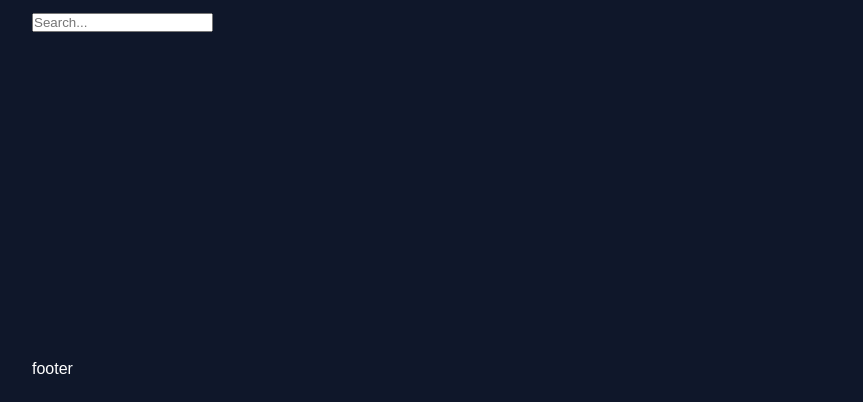
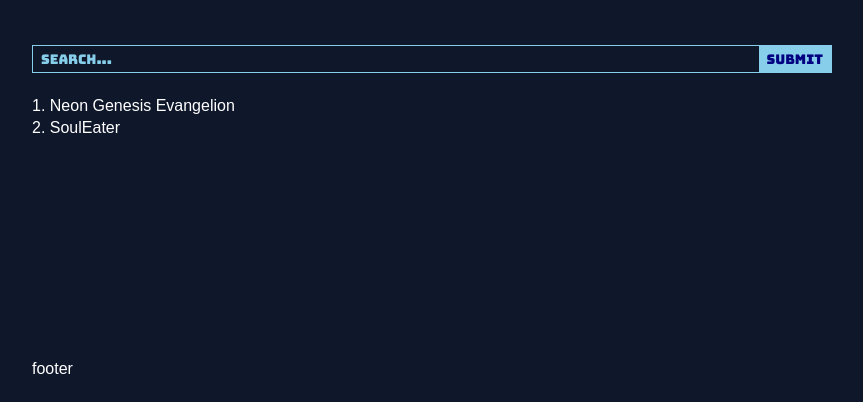
Before and after one commit to JoshuaMares/guess_the_anime, a plain HTML site: page index.html in a window 1280 px wide. Shown: the part 398-800 px from the top of the page, without its empty margins (208-1071 px from the left). Drawn offline with Linux system fonts and the light colour scheme.

Commit message:
guess list done

```diff
--- a/index.html
+++ b/index.html
@@ -22,14 +22,14 @@
         </div>
         <div class="stage"></div>
 
-        <div class="guess-box">
+        <section id="enter-guess">
             <form action="">
-                <input type="text" name="anime-guess" placeholder="Search...">
+                <input type="text" id="text-input" placeholder="Search...">
+                <button type="input" id="submit">Submit</button>
             </form>
-        </div>
-        <div class="guesses">
-
-        </div>
+        </section>
+        <section id="guesses">
+        </section>
     </main>
 
 
@@ -38,4 +38,43 @@
         <div class="footer-info"></div>
     </footer>
 </body>
+
+<script>
+    let guesses = ["Neon Genesis Evangelion", "SoulEater"];
+    const guessesList = document.getElementById("guesses");
+    const guessInput = document.getElementById("text-input");
+    const guessButton = document.getElementById("submit");
+
+    function submitGuess(e){
+        e.preventDefault();
+        console.log(guessInput.value);
+        guesses.push(guessInput.value);
+        guessesList.innerHTML = "";
+        renderGuesses();
+    }
+    guessButton.addEventListener("click", submitGuess);
+
+    function renderGuesses(){
+        guesses.forEach((guess, i) => {
+            let currentHTML = guessesList.innerHTML;
+            let newHTML = (
+                `<div class="guessItem">
+                    <p>${i+1}. ${guess}</p>
+                    <!--
+                    <div class="hints">
+                        <i class="fa-brands fa-github github-icon"></i>
+                        <i class="fa-brands fa-github github-icon"></i>
+                    </div>
+                    -->
+                </div>`
+            );
+
+            let amendedHTML = currentHTML + newHTML;
+            guessesList.innerHTML = amendedHTML;
+        });
+    }
+
+    renderGuesses();
+</script>
+
 </html>
--- a/styles.css
+++ b/styles.css
@@ -53,6 +53,75 @@
 main{
     display: flex;
     flex-direction: column;
-    gap: 8px;
+    gap: 24px;
     flex: 1;
 }
+
+#enter-guess form{
+    position: relative;
+    display: flex;
+    align-items: stretch;
+    border: 1px solid skyblue;
+}
+
+#enter-guess input{
+    background: transparent;
+    outline: none;
+    padding: 4px 8px;
+    color: white;
+    flex: 1;
+    border: none;
+    font-family: "Bungee", sans-serif;/*find another font*/
+}
+
+::placeholder{
+    color: skyblue;
+    font-family: "Bungee", sans-serif;
+}
+
+#enter-guess button{
+    position: absolute;
+    right: 0;
+    top: 0;
+    height: 100%;
+    background: skyblue;
+    border: none;
+    outline: none;
+    padding: 4px 8px;
+    color: navy;
+    font-family: "Bungee", sans-serif;
+    cursor: pointer;
+}
+
+#enter-guess button:hover{
+    background: #0f172a;
+    color: skyblue;
+}
+
+#guesses{
+    display: flex;
+    flex-direction: column;
+    gap: 4px;
+}
+
+#guessItem{
+    display: flex;
+}
+
+.guessItem p{
+    flex: 1;
+}
+
+.hints{
+    display: flex;
+    align-items: center;
+    gap: 14px;
+    cursor: pointer;
+}
+
+/*
+find out how to create hover text instead
+.actions i:hover{
+    color: coral;
+}
+*/
```
